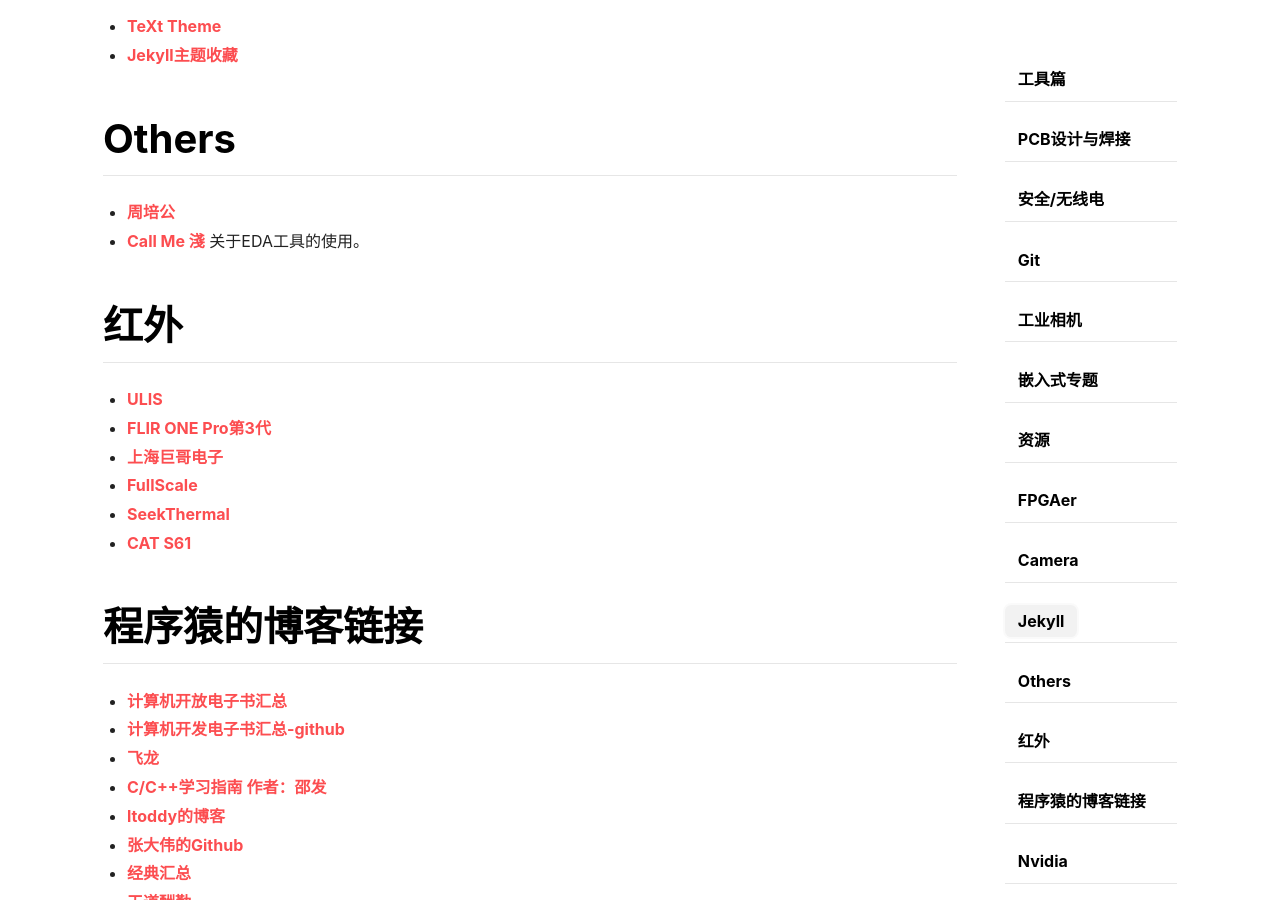
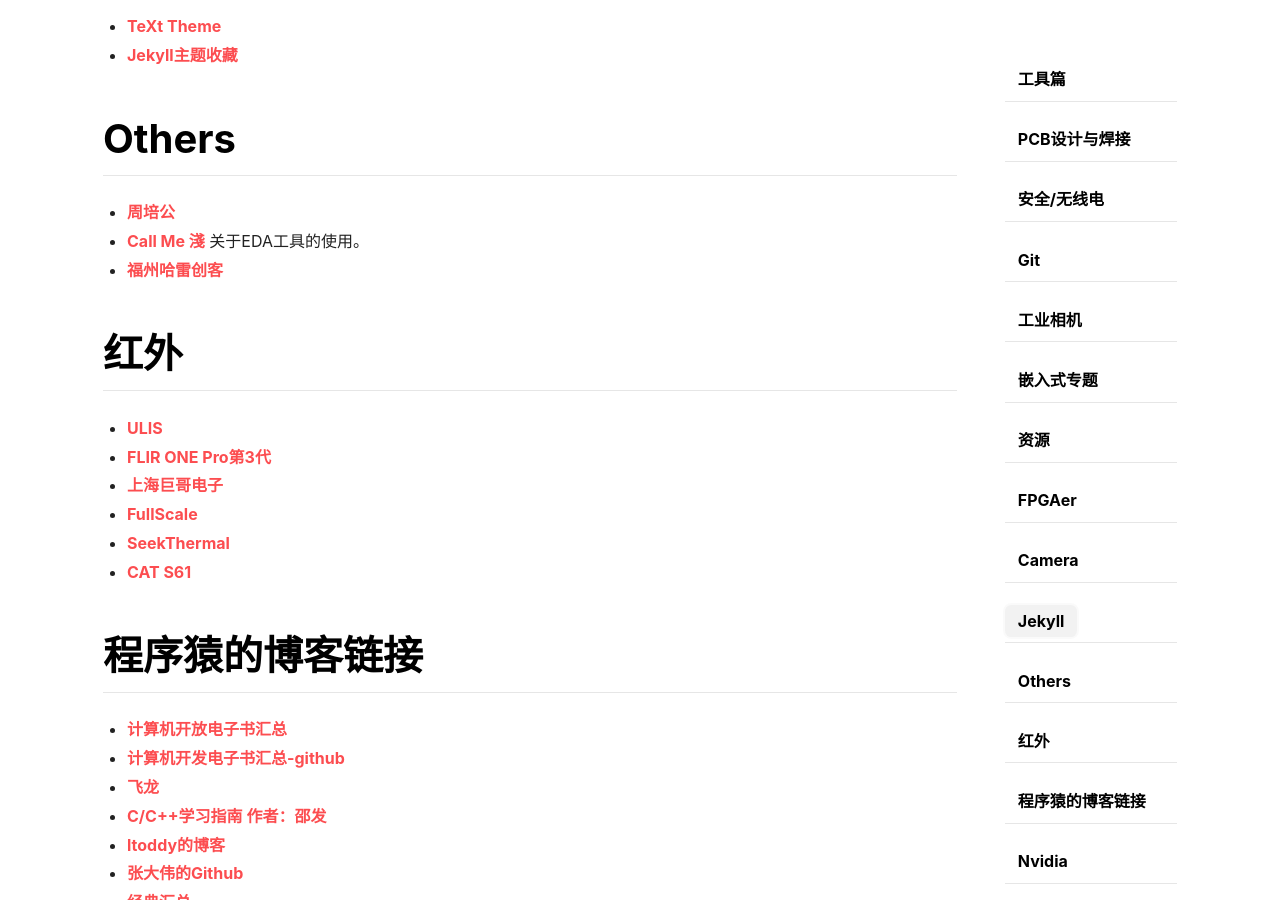
Before and after one commit to releung/sunzhongmeng.github.io, a Jekyll site: the page built from _posts/2018-10-10-links.md, in a window 1280 px wide and 900 px high, scrolled down 2302 px. Built offline with Jekyll 4.4.1, drawn with Linux system fonts in a browser that asks for light colours; nearby versions of some CDN libraries; comment, search, counter and statistics services are not loaded.

Commit message:
Update 2018-10-10-links.md

```diff
--- a/_posts/2018-10-10-links.md
+++ b/_posts/2018-10-10-links.md
@@ -58,6 +58,7 @@ key: 链接
 # Others
 * [周培公](http://www.peigong.net/index.html#/)
 * [Call Me 淺](https://seujxh.wordpress.com/)  关于EDA工具的使用。
+* [福州哈雷创客](http://hlmaker.com/)
 
 # 红外
 * [ULIS](https://www.ulis-ir.com/)
```
